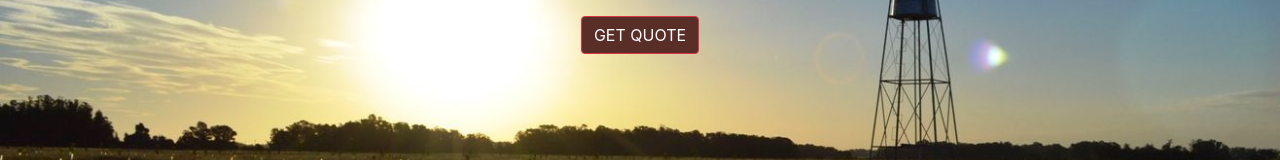
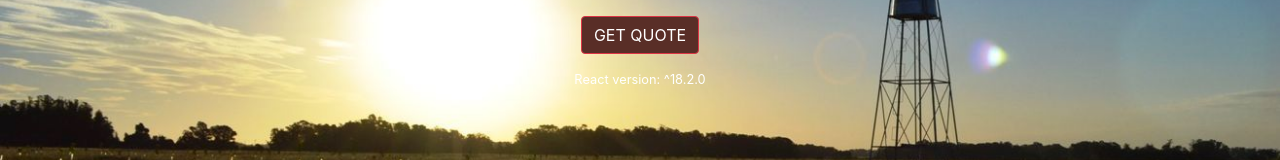
Before and after one commit to martinraul/jose-larralde-quotes-generator, a React (Create React App) app: page / in a window 1280 px wide. Shown: the part 405-565 px from the top of the page. Built offline with nearby package versions, Linux system fonts and the light colour scheme.

Commit message:
Added react version info

```diff
--- a/src/App.js
+++ b/src/App.js
@@ -4,6 +4,7 @@ import "./App.css";
 import { Getquote } from "./components/GetQuote.js";
 import { Bio } from "./components/Bio.js";
 import ReactGA from 'react-ga';
+import packageJson from '../package.json';
 
 const pages = {
   home: {
@@ -42,6 +43,9 @@ function App() {
         <div className="app-content">
           <CurrentComponent name={pages[currentPage].name} />
         </div>
+        <footer style={{ fontSize: '0.8rem', textAlign: 'center', marginTop: '1rem' }}>
+          React version: {packageJson.dependencies.react}
+        </footer>
       </div>
     </React.Fragment>
   );
```
